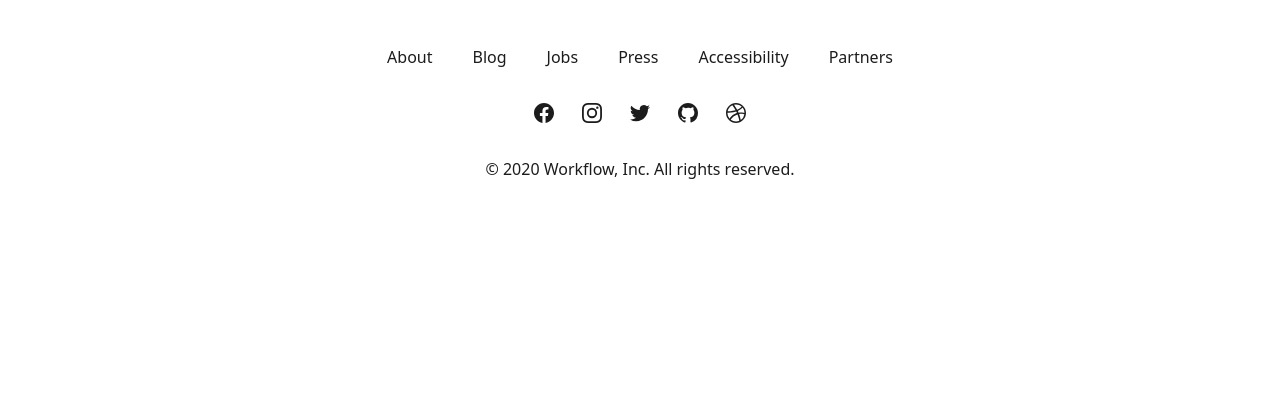
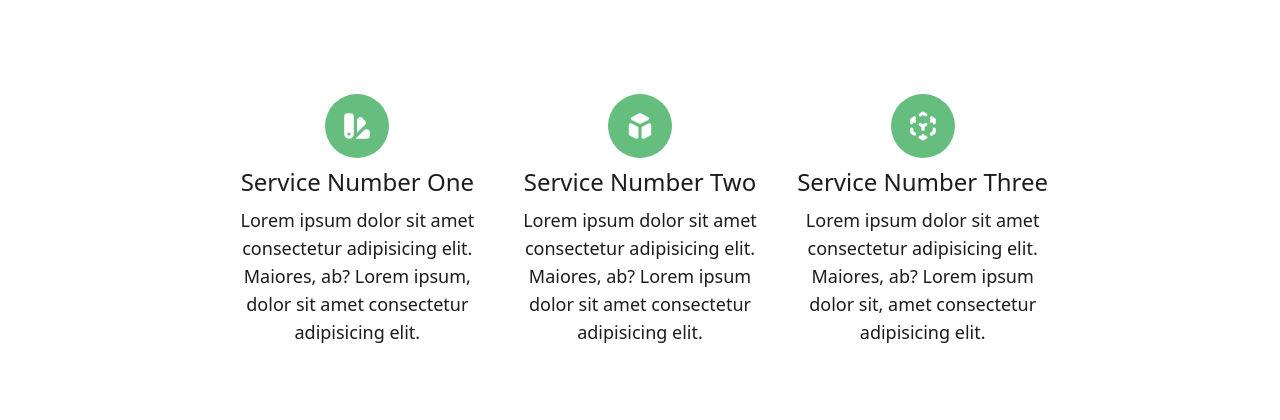
Before and after one commit to seano424/classic, a Next.js app: page / in a window 1280 px wide. Shown: the part 850-1270 px from the top of the page. Before the commit the page ends 1079 px from the top, so only its background shows below. Built offline with nearby package versions, Linux system fonts and the light colour scheme; what tailwindcss-debug-screens would draw is missing.

Commit message:
Adding Services

```diff
--- a/components/Hero.tsx
+++ b/components/Hero.tsx
@@ -11,13 +11,13 @@ export default function Hero() {
         layout="fill"
         priority
       />
-      <div className="absolute left-0 top-0 right-0 bottom-20 z-20 flex flex-col gap-20 items-center justify-center mx-auto max-w-xs sm:max-w-xl md:max-w-4xl">
+      <div className="absolute left-0 top-0 right-0 bottom-20 z-20 flex flex-col gap-20 items-center justify-center mx-auto max-w-lg sm:max-w-xl md:max-w-4xl">
         <div className="text-center text-white grid gap-10">
           <h1 className='h1'>Main Keywords of What They Do, And Location If Needed</h1>
-          <p className='p text-neutral-superlight leading-relaxed'>
+          <h2 className='h2 text-neutral-superlight leading-relaxed'>
             Talk about the other services they do with keywords and locations
             where they serve. Try to make this 2-3 lines tall.
-          </p>
+          </h2>
         </div>
         <div className="flex flex-col items-center justify-center gap-8 sm:flex-row">
           <button className="button bg-primary text-white">
--- /dev/null
+++ b/components/Services.tsx
@@ -0,0 +1,41 @@
+import {
+  ColorSwatchIcon,
+  CubeTransparentIcon,
+  CubeIcon,
+} from '@heroicons/react/solid'
+export default function Services() {
+  return (
+    <section
+      id="services"
+      className="grid sm:grid-cols-3 px-base py-base my-base gap-10 sm:gap-4"
+    >
+      <div className="flex flex-col gap-2 items-center text-center">
+        <div className="p-4 rounded-full bg-primary text-white w-max">
+          <ColorSwatchIcon className="w-8" />
+        </div>
+        <h2 className="h2">Service Number One</h2>
+        <p className="p">
+          Lorem ipsum dolor sit amet consectetur adipisicing elit. Maiores, ab? Lorem ipsum, dolor sit amet consectetur adipisicing elit.
+        </p>
+      </div>
+      <div className="flex flex-col gap-2 items-center text-center">
+        <div className="p-4 rounded-full bg-primary text-white w-max">
+          <CubeIcon className="w-8" />
+        </div>
+        <h2 className="h2">Service Number Two</h2>
+        <p className="p">
+          Lorem ipsum dolor sit amet consectetur adipisicing elit. Maiores, ab? Lorem ipsum dolor sit amet consectetur adipisicing elit.
+        </p>
+      </div>
+      <div className="flex flex-col gap-2 items-center text-center">
+        <div className="p-4 rounded-full bg-primary text-white w-max">
+          <CubeTransparentIcon className="w-8" />
+        </div>
+        <h2 className="h2">Service Number Three</h2>
+        <p className="p">
+          Lorem ipsum dolor sit amet consectetur adipisicing elit. Maiores, ab? Lorem ipsum dolor sit, amet consectetur adipisicing elit.
+        </p>
+      </div>
+    </section>
+  )
+}
--- a/pages/index.tsx
+++ b/pages/index.tsx
@@ -1,14 +1,14 @@
 import Hero from '@/components/Hero'
 import Layout from '@/components/Layout'
+import Services from '@/components/Services'
 import type { NextPage } from 'next'
+
 
 const Home: NextPage = () => {
   return (
     <Layout>
       <Hero />
-      <section id="services">
-
-      </section>
+      <Services />
     </Layout>
   )
 }
--- a/styles/components.css
+++ b/styles/components.css
@@ -16,12 +16,16 @@
     @apply text-4xl sm:text-6xl font-serif;
   }
 
+  .h2 {
+    @apply text-2xl font-light;
+  }
+
   .p {
-    @apply text-lg sm:text-2xl font-light;
+    @apply font-light text-lg;
   }
 
   .button {
-    @apply px-12 py-5 font-bold text-lg sm:text-2xl;
+    @apply px-12 py-5 font-bold text-lg w-full sm:w-auto sm:text-2xl;
   }
 
   .page-padding {
--- a/styles/utilities.css
+++ b/styles/utilities.css
@@ -1,6 +1,6 @@
 @layer utilities {
   .py-base {
-    @apply py-6 sm:py-10 md:py-32;
+    @apply py-6;
   }
 
   .my-base {
@@ -8,6 +8,6 @@
   }
 
   .px-base {
-    @apply px-4 lg:px-48;
+    @apply px-8 lg:px-56;
   }
 }
```
